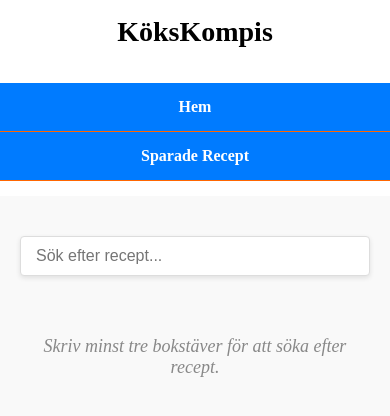
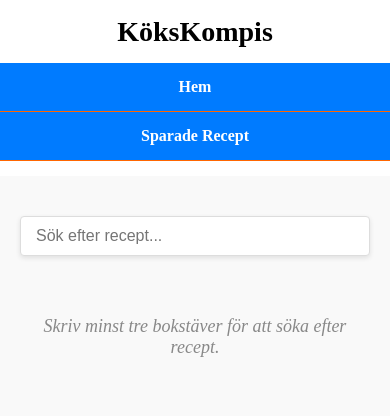
Before and after one commit to onv2487/da395a-projekt, a React (Create React App) app: page / in a window 390 px wide. Shown: the top 416 px of the page. Built offline with nearby package versions, Linux system fonts and the light colour scheme.

Commit message:
Update Header.css

```diff
--- a/src/components/Header/Header.css
+++ b/src/components/Header/Header.css
@@ -56,8 +56,6 @@
         flex-direction: column;
         align-items: center;
         gap: 0;
-        margin-top: 20px;
-        border-radius: 10px;
         padding: 15px;
 
     }
```
